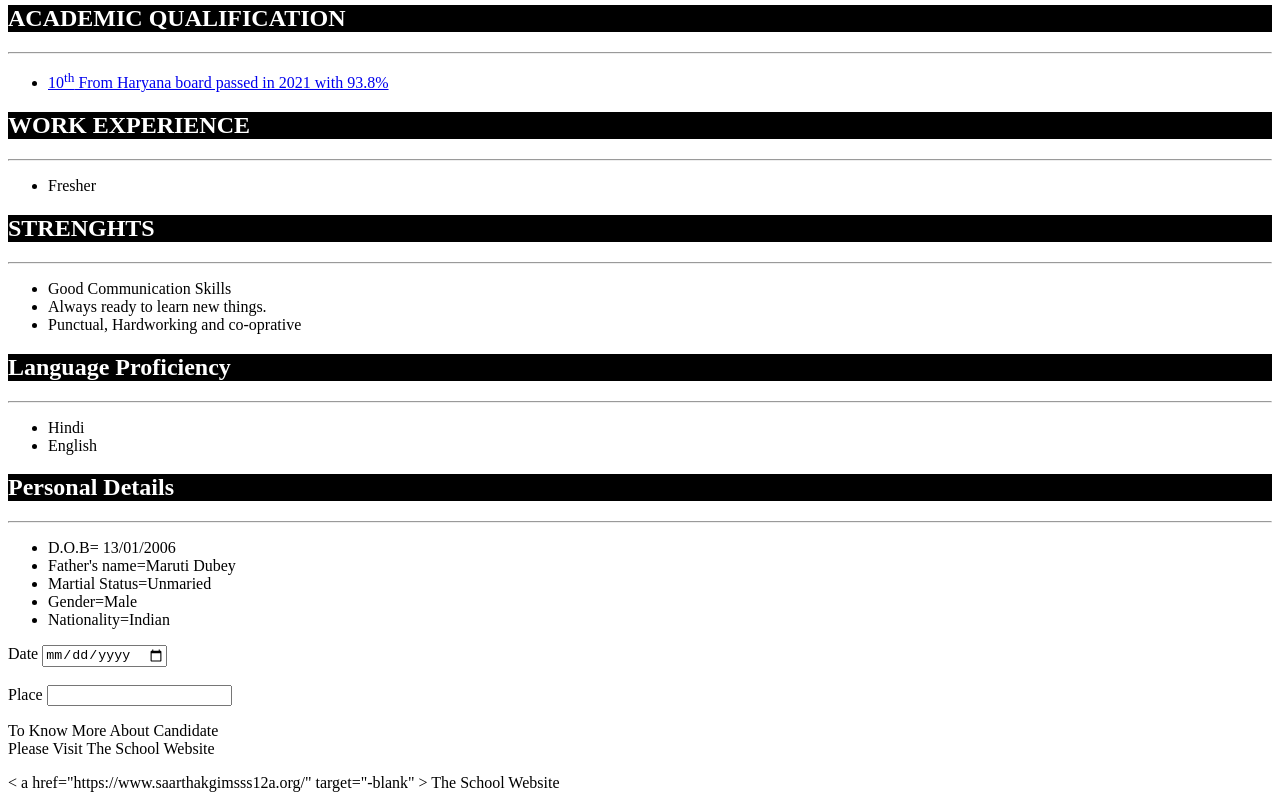
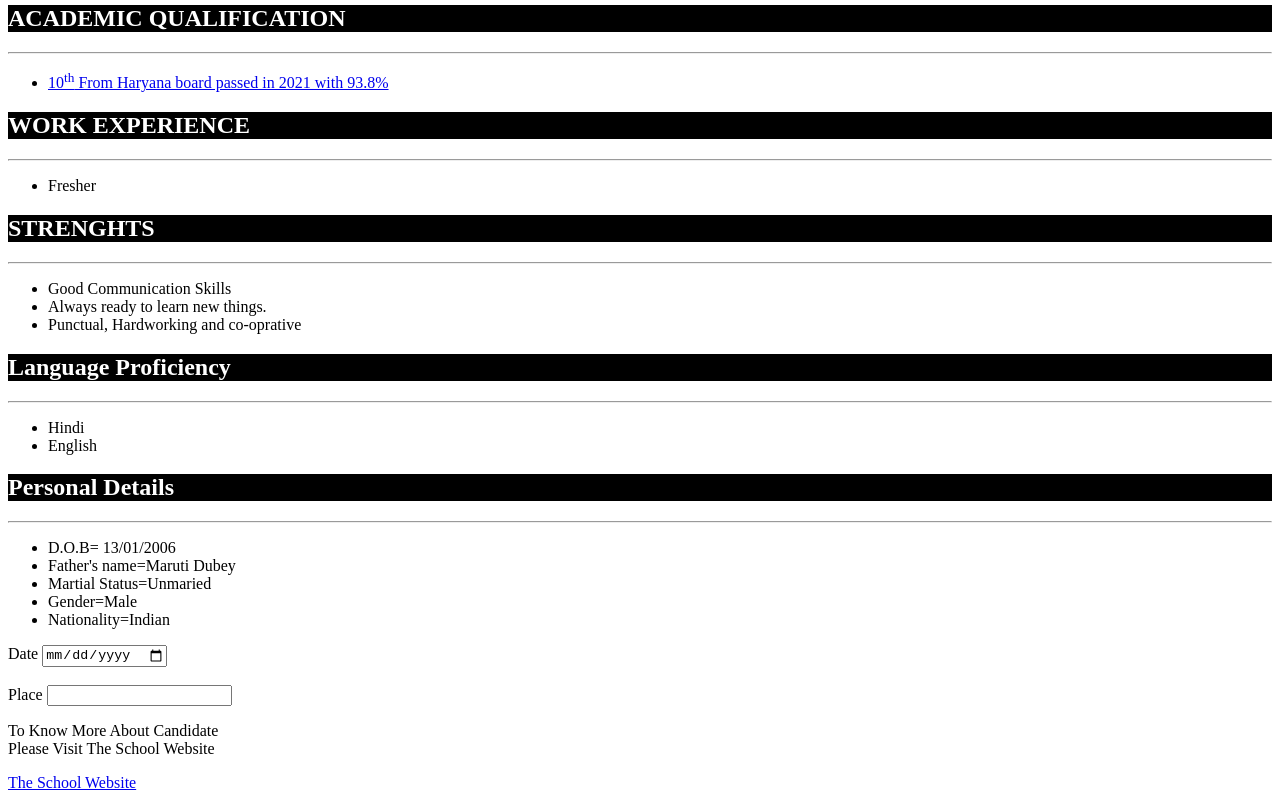
Before and after one commit to rabroking/vishalresume, a plain HTML site: page index.html in a window 1280 px wide. Shown: the part 375-1175 px from the top of the page. Drawn offline with Linux system fonts and the light colour scheme.

Commit message:
Update index.html

```diff
--- a/index.html
+++ b/index.html
@@ -105,7 +105,7 @@
         <label for="place">Place</label>
         <input type="text" id="place" name="place">
         <p> To Know More About Candidate <br> Please Visit The School Website </p>
-        < a href="https://www.saarthakgimsss12a.org/" target="-blank" > The School Website </a>
+        <a href="https://www.saarthakgimsss12a.org/"  > The School Website </a>
     </footer>
 
 </body>
```
